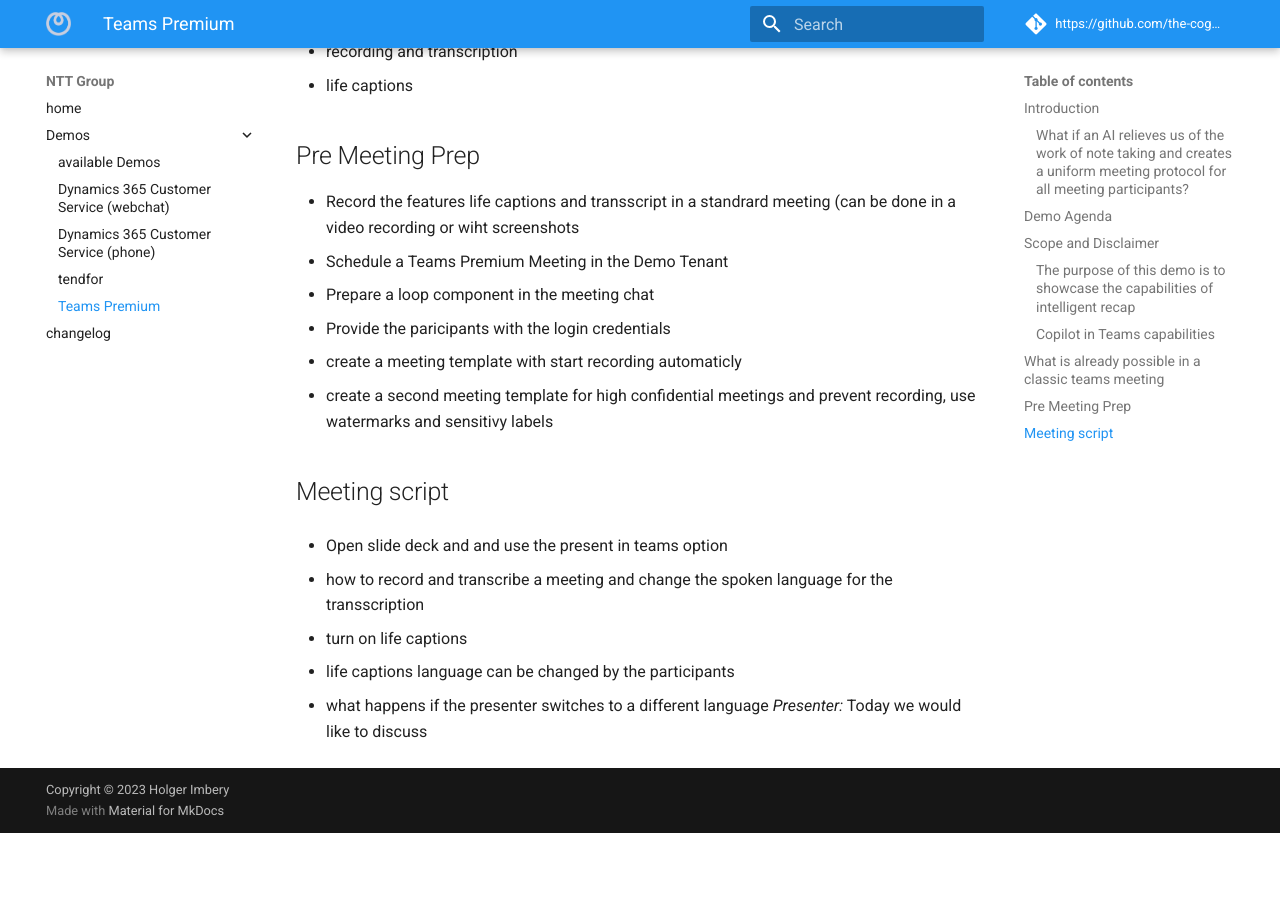
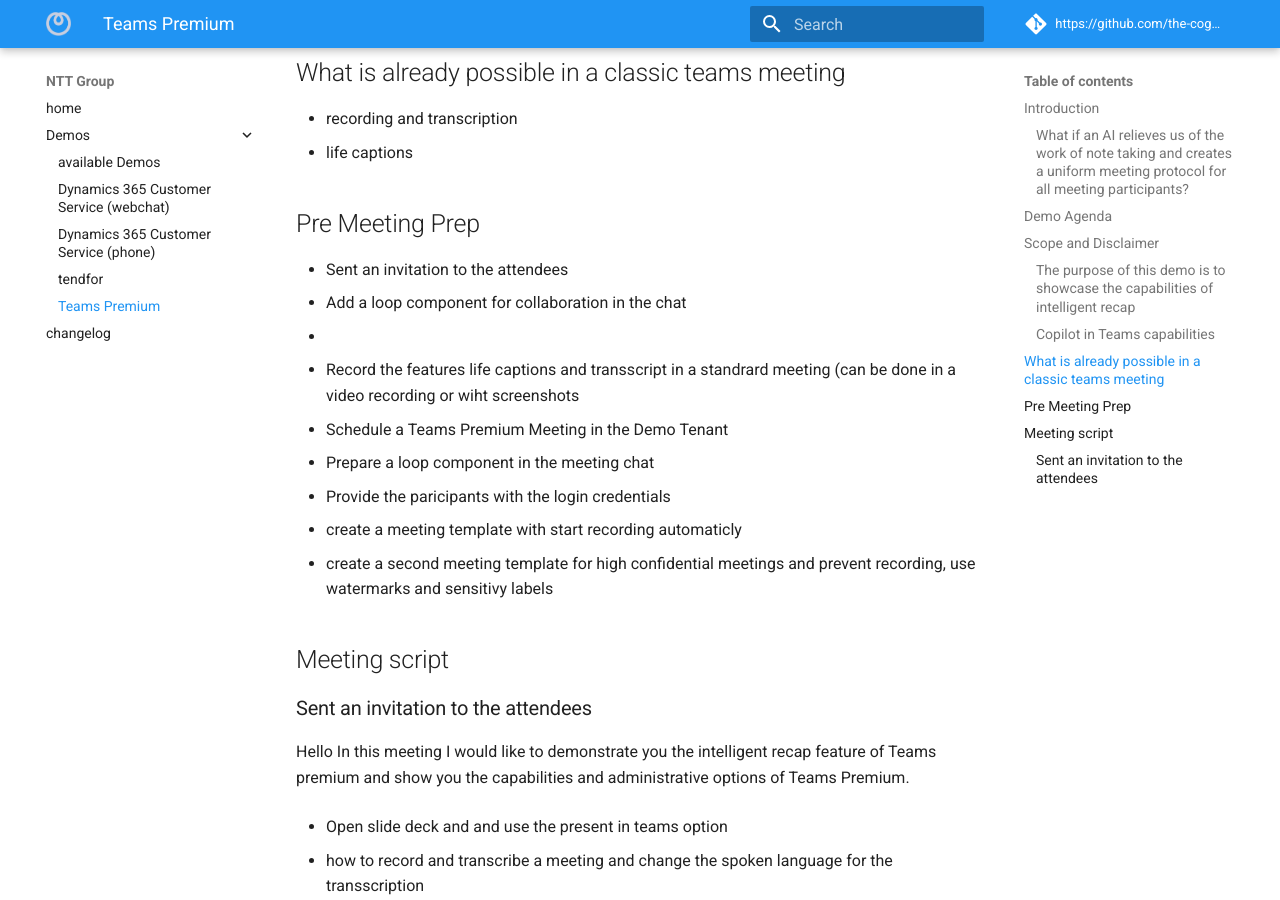
Before and after one commit to the-cognitiveservices-ninja/demo-environment, an MkDocs documentation site: the page built from docs/scripts/teams_premium.md, in a window 1280 px wide and 900 px high, scrolled down 1196 px. Built offline with MkDocs 1.6.1 and Material for MkDocs 9.7.7, drawn with Linux system fonts in a browser that asks for light colours; comment, search, counter and statistics services are not loaded; before the commit the page ends 2029 px from its top, so only the background shows below that; some of the changed text lies outside the part shown.

Commit message:
Update teams_premium.md
minor changes regarding the agenda and administrative options

```diff
--- a/docs/scripts/teams_premium.md
+++ b/docs/scripts/teams_premium.md
@@ -12,11 +12,13 @@
 
 ## Demo Agenda
 - What is possible in Teans Standard
+- Prequesits for Teams Premium
 - What is the difference to Copilot in Teams
 - Teams Premium features
 -   Live translation for captions
 -   Intelligent recap
 - Administrative Features
+-   How to create custom meeting templates
 
 ## Scope and Disclaimer
 ### The purpose of this demo is to showcase the capabilities of intelligent recap
@@ -30,6 +32,9 @@
 - life captions
 
 ## Pre Meeting Prep
+- Sent an invitation to the attendees
+- Add a loop component for collaboration in the chat
+-
 - Record the features life captions and transscript in a standrard meeting (can be done in a video recording or wiht screenshots
 - Schedule a Teams Premium Meeting in the Demo Tenant
 - Prepare a loop component in the meeting chat
@@ -38,6 +43,10 @@
 - create a second meeting template for high confidential meetings and prevent recording, use watermarks and sensitivy labels
 
 ## Meeting script
+### Sent an invitation to the attendees
+Hello
+In this meeting I would like to demonstrate you the intelligent recap feature of Teams premium and show you the capabilities and administrative options of Teams Premium.
+
 - Open slide deck and and use the present in teams option
 
 - how to record and transcribe a meeting and change the spoken language for the transscription
```
